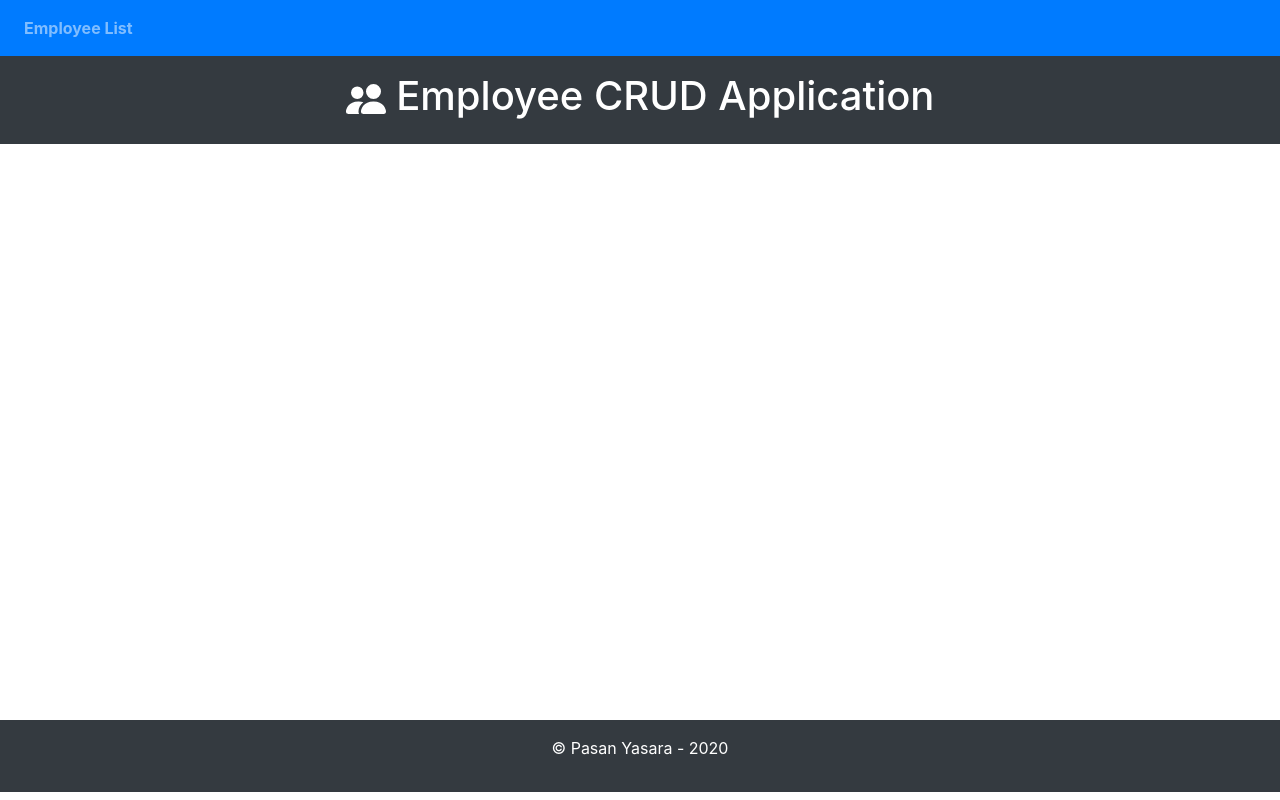
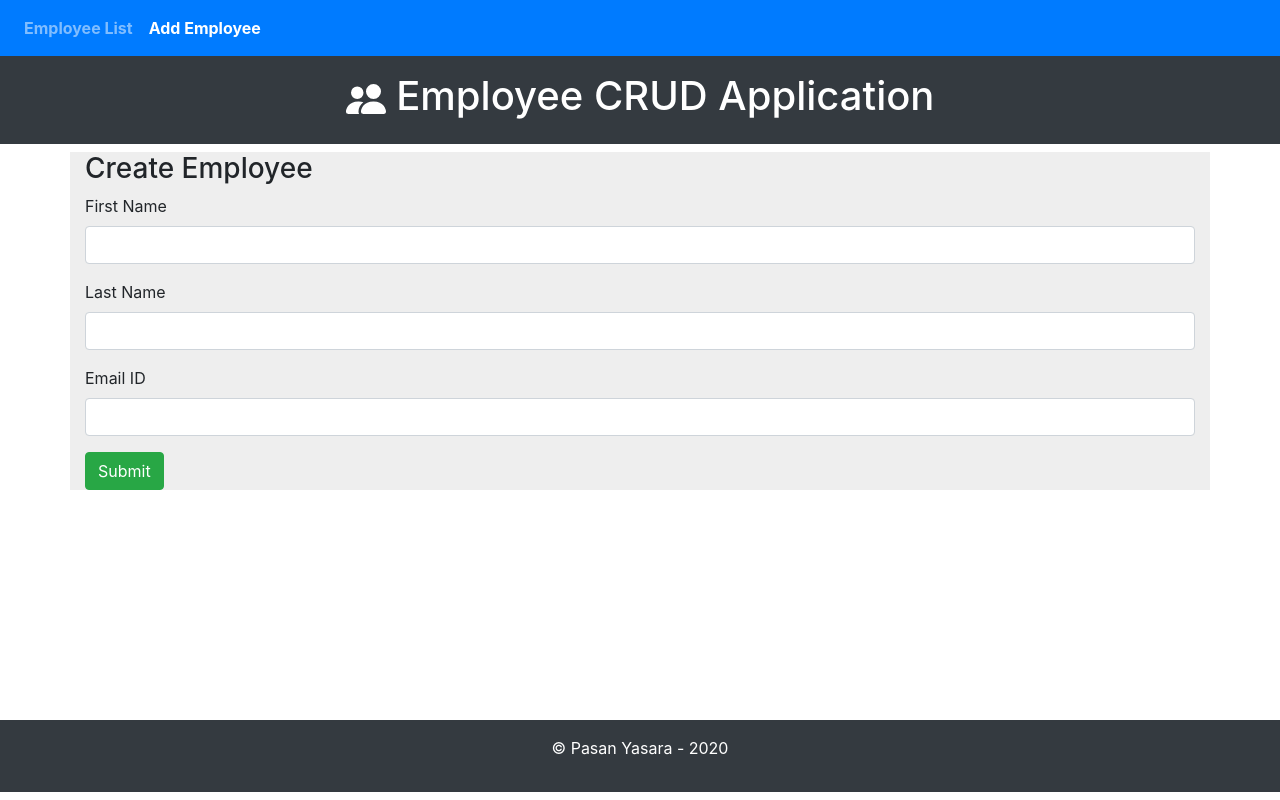
Before and after one commit to pasanyasaras/EmployeeCRUD-frondend, an Angular app: page /create-employee in a window 1280 px wide. Before the commit this address led to /. Built offline with nearby package versions, Linux system fonts and the light colour scheme.

Commit message:
implement create employee

```diff
--- a/src/app/app-routing.module.ts
+++ b/src/app/app-routing.module.ts
@@ -1,9 +1,11 @@
 import { NgModule } from '@angular/core';
 import { Routes, RouterModule } from '@angular/router';
+import { CreateEmployeeComponent } from './create-employee/create-employee.component';
 import { EmployeeListComponent } from './employee-list/employee-list.component';
 
 const routes: Routes = [
   {path: 'employees', component: EmployeeListComponent},
+  {path: 'create-employee', component: CreateEmployeeComponent},
   {path: '', redirectTo: 'employees', pathMatch: 'full'}
 ];
 
--- a/src/app/app.component.html
+++ b/src/app/app.component.html
@@ -2,6 +2,9 @@
     <ul class="navbar-nav">
         <li class="nav-item">
             <a routerLink="employees" routerLinkActive="active" class="nav-link"><b>Employee List</b></a>
+        </li>
+        <li class="nav-item">
+            <a routerLink="create-employee" routerLinkActive="active" class="nav-link"><b>Add Employee </b></a>
         </li>
     </ul>
 
@@ -14,8 +17,9 @@
             <path fill-rule="evenodd" d="M7 14s-1 0-1-1 1-4 5-4 5 3 5 4-1 1-1 1H7zm4-6a3 3 0 1 0 0-6 3 3 0 0 0 0 6zm-5.784 6A2.238 2.238 0 0 1 5 13c0-1.355.68-2.75 1.936-3.72A6.325 6.325 0 0 0 5 9c-4 0-5 3-5 4s1 1 1 1h4.216zM4.5 8a2.5 2.5 0 1 0 0-5 2.5 2.5 0 0 0 0 5z"/>
           </svg>
         {{title}}</h1></div>
+ <div class="container" style="background-color: #eee;" >
 <router-outlet></router-outlet>
-
+</div>
 <div class="fixed-bottom p-3 mb-2 bg-dark text-white">
 
     <p class="text-center">© Pasan Yasara - 2020</p>
--- a/src/app/app.module.ts
+++ b/src/app/app.module.ts
@@ -6,6 +6,7 @@ import { AppRoutingModule } from './app-routing.module';
 import { AppComponent } from './app.component';
 import { EmployeeListComponent } from './employee-list/employee-list.component';
 import { CreateEmployeeComponent } from './create-employee/create-employee.component';
+import { FormsModule} from '@angular/forms'
 
 @NgModule({
   declarations: [
@@ -16,7 +17,8 @@ import { CreateEmployeeComponent } from './create-employee/create-employee.compo
   imports: [
     BrowserModule,
     AppRoutingModule,
-    HttpClientModule
+    HttpClientModule,
+    FormsModule
   ],
   providers: [],
   bootstrap: [AppComponent]
--- a/src/app/create-employee/create-employee.component.html
+++ b/src/app/create-employee/create-employee.component.html
@@ -1 +1,23 @@
-<p>create-employee works!</p>
+<h3>Create Employee</h3>
+<form (ngSubmit) = "onSubmit()">
+    <div class="form-group">
+        <label>First Name</label>
+        <input type="text" class="form-control" id="firstName"
+        [(ngModel)] = "employee.firstName"  name="firstName" />
+    </div>
+
+    <div class="form-group">
+        <label>Last Name</label>
+        <input type="text" class="form-control" id="lastName"
+        [(ngModel)] = "employee.lastName"  name="lastName" />
+    </div>
+
+    <div class="form-group">
+        <label>Email ID</label>
+        <input type="text" class="form-control" id="emailId"
+        [(ngModel)] = "employee.emailId"  name="emailId" />
+    </div>
+
+    <button class="btn btn-success" type="submit">Submit</button>
+    <br>
+</form>
--- a/src/app/create-employee/create-employee.component.ts
+++ b/src/app/create-employee/create-employee.component.ts
@@ -1,4 +1,5 @@
 import { Component, OnInit } from '@angular/core';
+import { Employee } from '../employee';
 
 @Component({
   selector: 'app-create-employee',
@@ -7,9 +8,14 @@ import { Component, OnInit } from '@angular/core';
 })
 export class CreateEmployeeComponent implements OnInit {
 
+  employee: Employee = new Employee();
   constructor() { }
 
   ngOnInit(): void {
   }
 
+  onSubmit(){
+    console.log(this.employee);
+  }
+
 }
--- a/src/app/employee-list/employee-list.component.html
+++ b/src/app/employee-list/employee-list.component.html
@@ -1,5 +1,5 @@
 
-<div class="container" style="background-color: #eee;" >
+
 <h2 class="text-center">Employee List</h2>
 <table class="table table-striped text-center ">
     <thead>
@@ -17,4 +17,3 @@
         </tr>
     </tbody>
 </table>
-</div>
```
